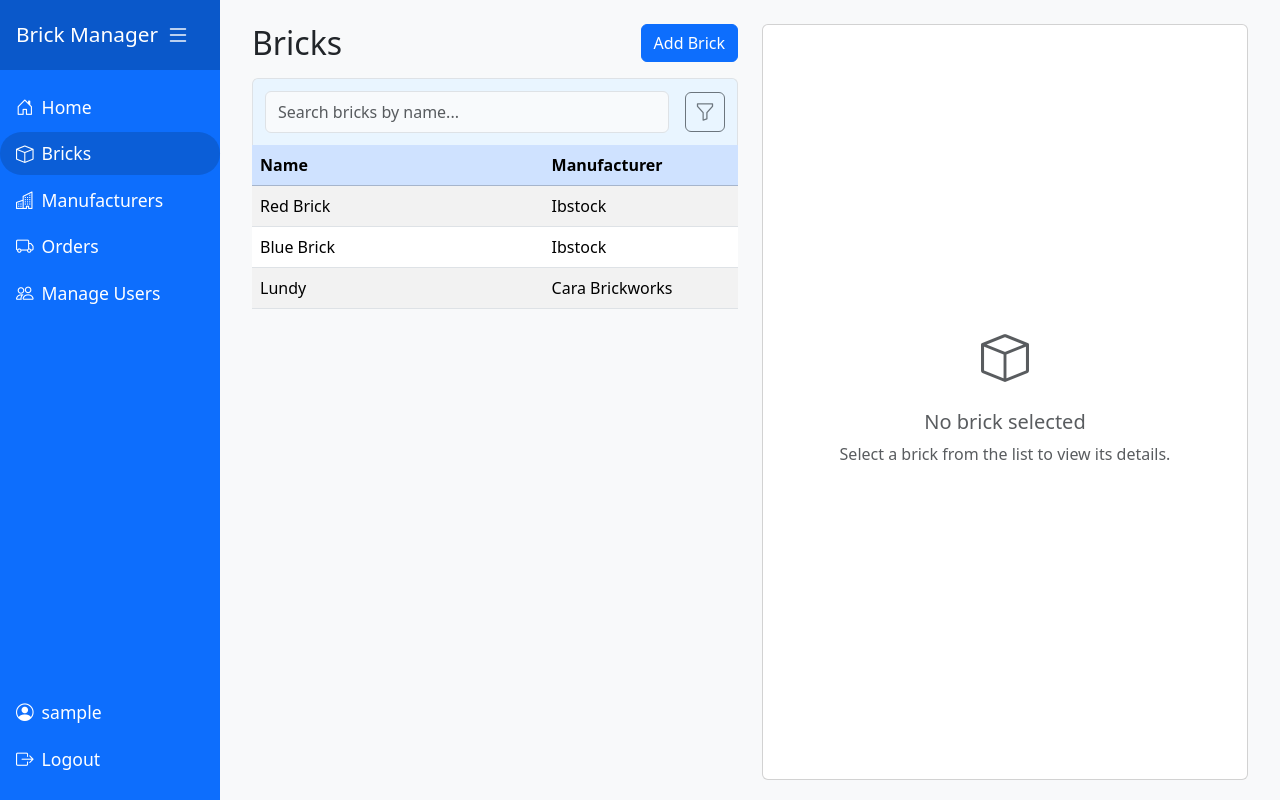
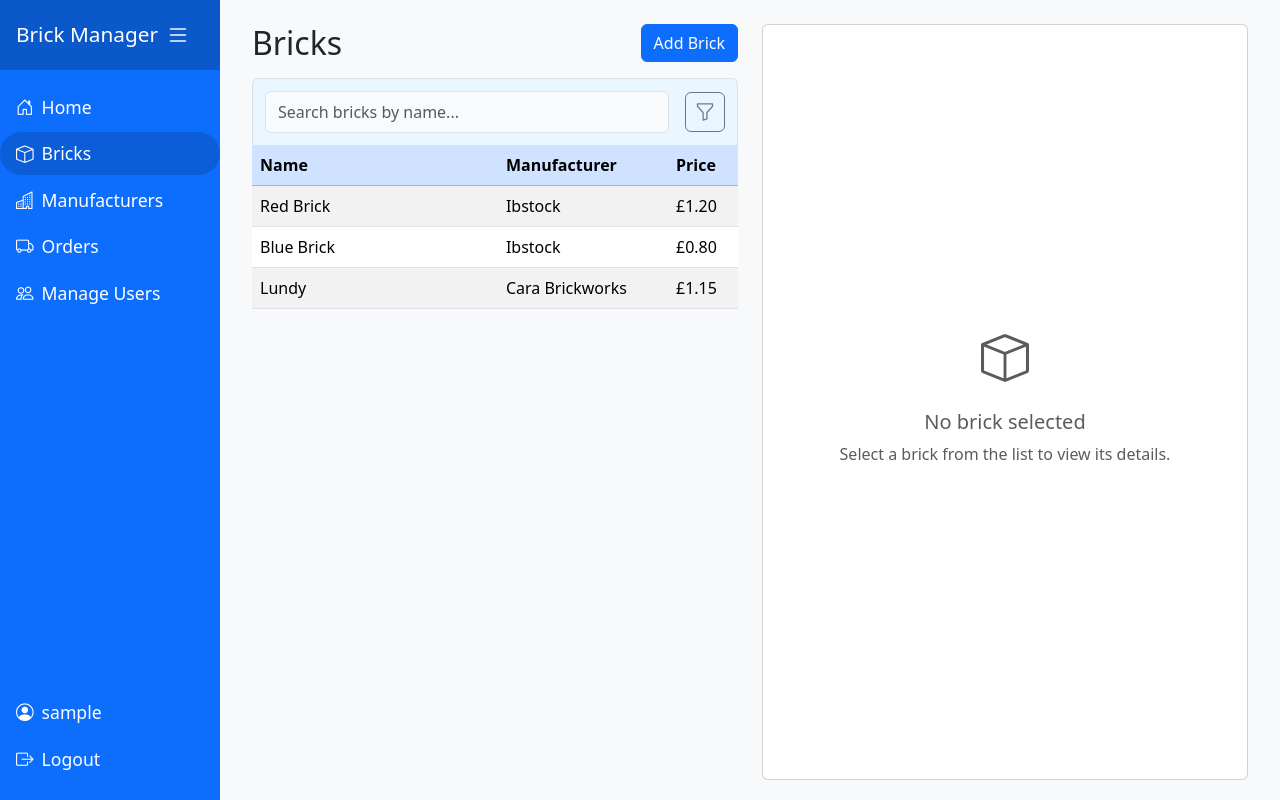
Before and after one commit to MUsmanaSaeed/software-engineering-and-and-agile, a Flask app: page /bricks in a window 1280 px wide. Run offline with Flask 3, Linux system fonts and the light colour scheme; the visitor is signed in with stand-in values (Sample User, id 1).

Commit message:
Enhance brick management: add price field to Brick model, update forms for adding and editing bricks, and implement price filtering in the bricks list.

```diff
--- a/bricks.py
+++ b/bricks.py
@@ -15,6 +15,7 @@ def bricks(brick_id=None):
         return {
             'id': brick.id,
             'name': brick.name,
+            'price': brick.price,
             'colour': brick.colour,
             'material': brick.material,
             'strength': brick.strength,
--- a/mediators/brick_mediator.py
+++ b/mediators/brick_mediator.py
@@ -13,7 +13,7 @@ class BrickMediator:
     @staticmethod
     def add_brick(brick_data):
         # Validate required fields
-        required_fields = ['name', 'colour', 'material', 'strength', 'width', 'depth', 'height', 'type', 'voids', 'manufacturer_id']
+        required_fields = ['name', 'colour', 'material', 'strength', 'width', 'depth', 'height', 'type', 'voids', 'manufacturer_id', 'price']
         for field in required_fields:
             if field not in brick_data or brick_data[field] == '':
                 raise ValueError(f"Field '{field}' is required.")
@@ -28,6 +28,7 @@ class BrickMediator:
             brick_data['height'] = float(brick_data['height'])
             brick_data['voids'] = int(brick_data['voids'])
             brick_data['manufacturerId'] = int(brick_data['manufacturer_id'])
+            brick_data['price'] = float(brick_data['price'])
         except Exception:
             raise ValueError('Invalid data type for one or more fields.')
         # Additional checks
@@ -39,6 +40,8 @@ class BrickMediator:
             raise ValueError('Height must be greater than 0.')
         if not (0 <= brick_data['voids'] <= 100):
             raise ValueError('Voids must be between 0 and 100.')
+        if brick_data['price'] < 0:
+            raise ValueError('Price must be 0 or greater.')
         # Remove form field
         brick_data.pop('manufacturer_id', None)
         brick = Brick(**brick_data)
@@ -48,7 +51,7 @@ class BrickMediator:
     @staticmethod
     def update_brick(brick, brick_data):
         # Validate required fields
-        required_fields = ['name', 'colour', 'material', 'strength', 'width', 'depth', 'height', 'type', 'voids', 'manufacturer_id']
+        required_fields = ['name', 'colour', 'material', 'strength', 'width', 'depth', 'height', 'type', 'voids', 'manufacturer_id', 'price']
         for field in required_fields:
             if field not in brick_data or brick_data[field] == '':
                 raise ValueError(f"Field '{field}' is required.")
@@ -63,6 +66,7 @@ class BrickMediator:
             brick_data['height'] = float(brick_data['height'])
             brick_data['voids'] = int(brick_data['voids'])
             brick_data['manufacturerId'] = int(brick_data['manufacturer_id'])
+            brick_data['price'] = float(brick_data['price'])
         except Exception:
             raise ValueError('Invalid data type for one or more fields.')
         # Additional checks
@@ -74,6 +78,8 @@ class BrickMediator:
             raise ValueError('Height must be greater than 0.')
         if not (0 <= brick_data['voids'] <= 100):
             raise ValueError('Voids must be between 0 and 100.')
+        if brick_data['price'] < 0:
+            raise ValueError('Price must be 0 or greater.')
         # Remove form field
         brick_data.pop('manufacturer_id', None)
         for key, value in brick_data.items():
--- a/models.py
+++ b/models.py
@@ -19,6 +19,7 @@ class Manufacturer(db.Model):
 class Brick(db.Model):
     id = db.Column(db.Integer, primary_key=True)
     name = db.Column(db.String(150), nullable=False)
+    price = db.Column(db.Float, nullable=False, default=0.0)
     colour = db.Column(db.String(50), nullable=False)
     material = db.Column(db.String(100), nullable=False)
     strength = db.Column(db.String(50), nullable=False)
--- a/static/bricks.js
+++ b/static/bricks.js
@@ -44,6 +44,11 @@ document.addEventListener('DOMContentLoaded', () => {
             document.getElementById('detail-height').textContent = brick.height;
             document.getElementById('detail-type').textContent = brick.type;
             document.getElementById('detail-voids').textContent = brick.voids;
+            const priceSpan = document.getElementById('detail-price');
+            if (priceSpan) {
+                let price = Number(brick.price);
+                priceSpan.textContent = isNaN(price) ? '' : price.toLocaleString('en-GB', { style: 'currency', currency: 'GBP' });
+            }
             panel.style.display = 'block';
             if (document.getElementById('brick-placeholder-panel')) {
                 document.getElementById('brick-placeholder-panel').classList.add('d-none');
@@ -188,17 +193,26 @@ document.addEventListener('DOMContentLoaded', () => {
 
     function filterRows() {
         const searchValue = searchBox ? searchBox.value.trim().toLowerCase() : '';
-        // Get selected manufacturer (single select)
         let selectedManufacturer = '';
         if (manufacturerSelect) {
             selectedManufacturer = manufacturerSelect.value;
         }
+        // Get price range values
+        const minPriceInput = document.getElementById('price-min-filter');
+        const maxPriceInput = document.getElementById('price-max-filter');
+        const minPrice = minPriceInput && minPriceInput.value !== '' ? parseFloat(minPriceInput.value) : null;
+        const maxPrice = maxPriceInput && maxPriceInput.value !== '' ? parseFloat(maxPriceInput.value) : null;
         document.querySelectorAll('.brick-row').forEach(row => {
             const name = row.querySelector('td:nth-child(1)').textContent.toLowerCase();
             const manufacturer = row.querySelector('td:nth-child(2)').textContent;
+            // Price cell is always the third column
+            let priceText = row.querySelector('td:nth-child(3)').textContent.replace(/[^\d.]/g, '');
+            let price = parseFloat(priceText);
             const matchesName = name.includes(searchValue);
             const matchesManufacturer = !selectedManufacturer || manufacturer === selectedManufacturer;
-            row.style.display = (matchesName && matchesManufacturer) ? '' : 'none';
+            const matchesMin = minPrice === null || (!isNaN(price) && price >= minPrice);
+            const matchesMax = maxPrice === null || (!isNaN(price) && price <= maxPrice);
+            row.style.display = (matchesName && matchesManufacturer && matchesMin && matchesMax) ? '' : 'none';
         });
         updateFilterBadge();
     }
@@ -212,6 +226,11 @@ document.addEventListener('DOMContentLoaded', () => {
     if (clearFilterBtn && manufacturerSelect) {
         clearFilterBtn.addEventListener('click', function() {
             manufacturerSelect.value = '';
+            // Reset price range inputs
+            const minPriceInput = document.getElementById('price-min-filter');
+            const maxPriceInput = document.getElementById('price-max-filter');
+            if (minPriceInput) minPriceInput.value = '';
+            if (maxPriceInput) maxPriceInput.value = '';
             filterRows();
             hideFilterDropdown();
         });
--- a/templates/add_brick.html
+++ b/templates/add_brick.html
@@ -12,6 +12,10 @@
                     <div class="mb-3">
                         <label class="form-label">Name</label>
                         <input type="text" name="name" class="form-control" value="{{ brick.name if brick else '' }}" required>
+                    </div>
+                    <div class="mb-3">
+                        <label class="form-label">Price (£)</label>
+                        <input type="number" step="0.01" name="price" class="form-control" value="{{ brick.price if brick else '' }}" required min="0">
                     </div>
                     <div class="mb-3">
                         <label class="form-label">Colour</label>
--- a/templates/bricks.html
+++ b/templates/bricks.html
@@ -33,6 +33,14 @@
                             {% endfor %}
                         </select>
                     </div>
+                    <div class="mb-3">
+                        <label class="form-label">Price Range (£)</label>
+                        <div class="d-flex gap-2 align-items-center">
+                            <input type="number" step="0.01" min="0" id="price-min-filter" class="form-control" placeholder="Min" style="max-width: 90px;">
+                            <span class="mx-1">-</span>
+                            <input type="number" step="0.01" min="0" id="price-max-filter" class="form-control" placeholder="Max" style="max-width: 90px;">
+                        </div>
+                    </div>
                     <div class="d-flex justify-content-end gap-2">
                         <button type="button" class="btn btn-secondary btn-sm" id="clear-filter-btn">Clear</button>
                         <button type="button" class="btn btn-primary btn-sm" id="apply-filter-btn">Apply</button>
@@ -41,22 +49,23 @@
             </div>
             <table class="table table-striped table-hover align-middle" id="bricks-table">
                 <colgroup>
-                    <col style="width: 60%">
-                    <col style="width: 40%">
+                    <col>
+                    <col style="width: 35%">
+                    <col style="width: 70px">
                 </colgroup>
                 <thead class="table-primary">
                     <tr>
                         <th>Name</th>
                         <th>Manufacturer</th>
+                        <th>Price</th>
                     </tr>
                 </thead>
                 <tbody>
                     {% for brick in bricks %}
                     <tr class="brick-row" data-brick='{{ brick | tojson | safe }}' data-id="{{ brick.id }}">
                         <td>{{ brick.name }}</td>
-                        <td>
-                            {{ brick.manufacturer.name }}
-                        </td>
+                        <td>{{ brick.manufacturer.name }}</td>
+                        <td>£{{ '%.2f'|format(brick.price|float) }}</td>
                     </tr>
                     {% endfor %}
                 </tbody>
@@ -94,6 +103,7 @@
                 </h6>
                 <button id="back-to-brick-btn" class="btn btn-secondary btn-sm mb-3" style="display:none; width: fit-content;">Back to Brick</button>
                 <ul class="list-group list-group-flush mb-0">
+                    <li class="list-group-item"><strong>Price:</strong> <span id="detail-price"></span></li>
                     <li class="list-group-item"><strong>Colour:</strong> <span id="detail-colour"></span></li>
                     <li class="list-group-item"><strong>Material:</strong> <span id="detail-material"></span></li>
                     <li class="list-group-item"><strong>Strength:</strong> <span id="detail-strength"></span></li>
--- a/templates/edit_brick.html
+++ b/templates/edit_brick.html
@@ -12,6 +12,10 @@
                     <div class="mb-3">
                         <label class="form-label">Name</label>
                         <input type="text" name="name" class="form-control" value="{{ brick.name }}" required>
+                    </div>
+                    <div class="mb-3">
+                        <label class="form-label">Price (£)</label>
+                        <input type="number" step="0.01" name="price" class="form-control" value="{{ brick.price }}" required min="0">
                     </div>
                     <div class="mb-3">
                         <label class="form-label">Colour</label>
```
Also changed, not shown: instance/bricks.db.
